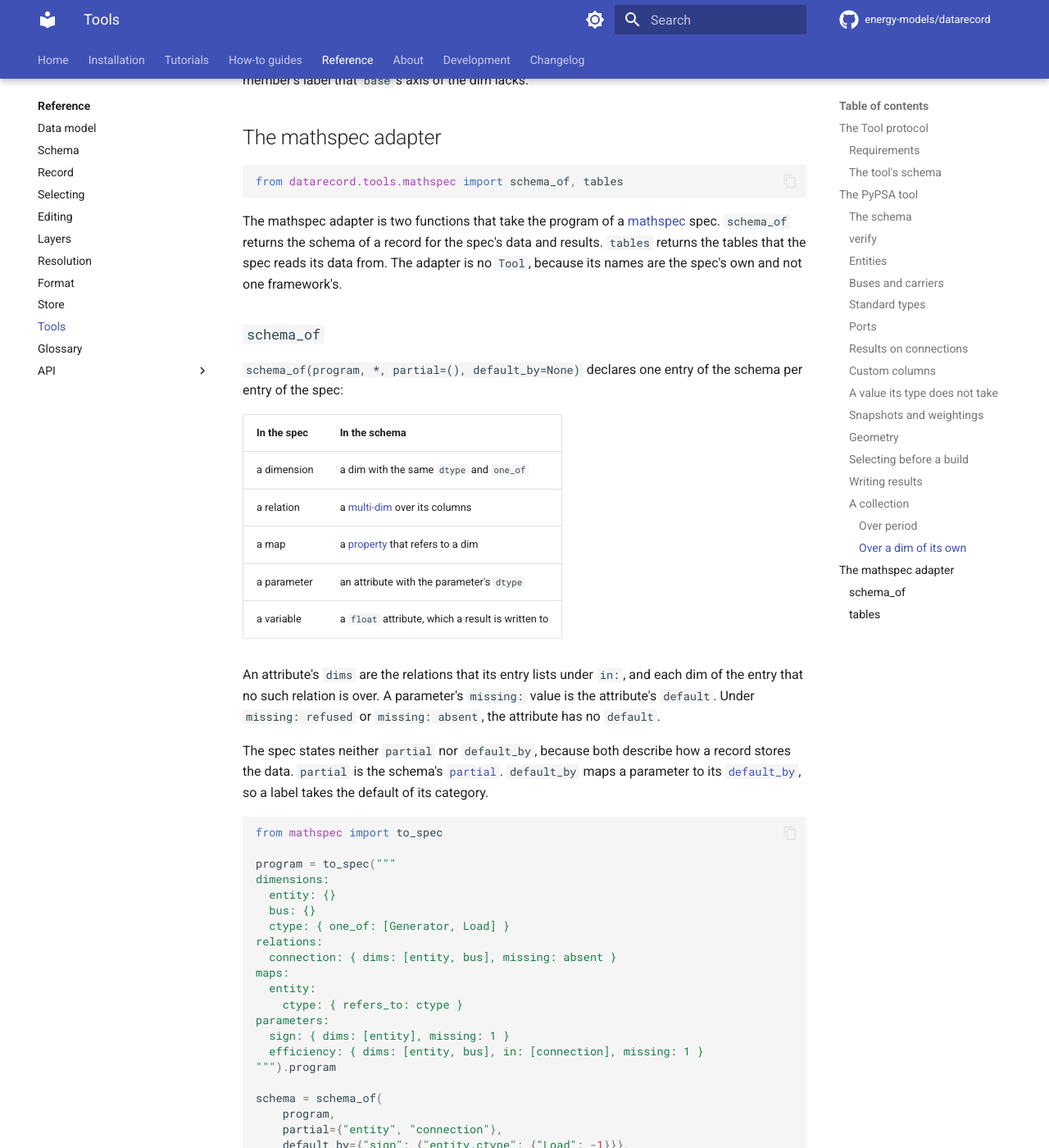
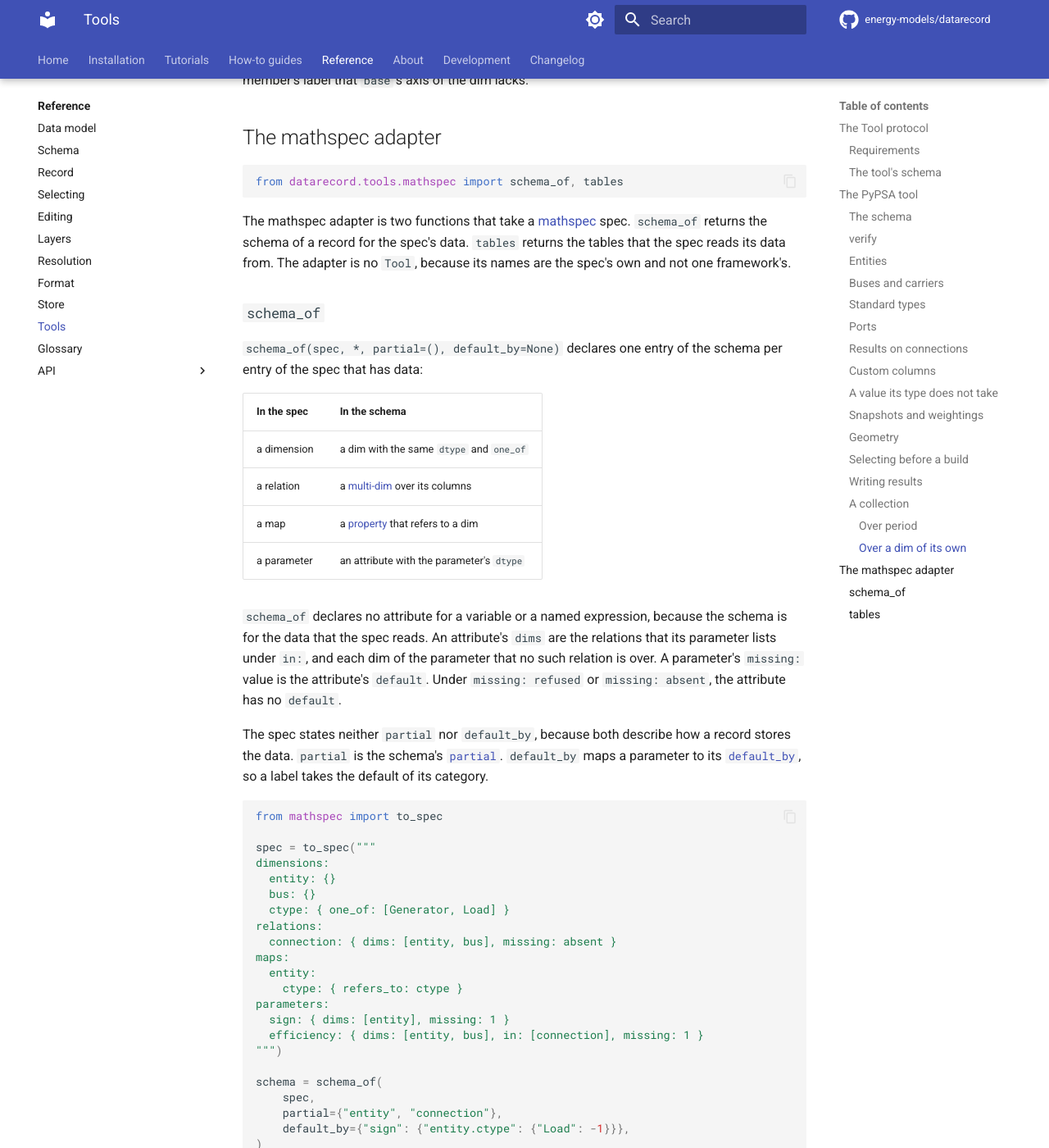
Before and after one commit to energy-models/datarecord, an MkDocs documentation site: the page built from docs/reference/tools.md, in a window 1280 px wide and 1400 px high, scrolled down 10618 px. Shown: the whole window at 82% size. Built offline with MkDocs 1.6.1 and Material for MkDocs 9.7.7, drawn with Linux system fonts in a browser that asks for light colours; comment, search, counter and statistics services are not loaded; some of the changed text lies outside the part shown.

Commit message:
feat: the mathspec adapter takes the spec, inputs only
`schema_of` and `tables` take the spec in place of its program. The
derived schema declares the data the spec reads, so a variable has no
attribute: a solve's results are a child layer, whose schema may add
them.

Co-Authored-By: Claude Fable 5.2 <noreply@anthropic.com>
Claude-Session: https://claude.ai/code/session_018B3nA1W4h3q51hxR4CJAvh

````diff
--- a/docs/reference/tools.md
+++ b/docs/reference/tools.md
@@ -360,14 +360,14 @@ They leave the other labels, the dim's axis and the SubNetworks to `base`.
 from datarecord.tools.mathspec import schema_of, tables
 ```
 
-The mathspec adapter is two functions that take the program of a [mathspec](https://mathspec.readthedocs.io) spec.
-`schema_of` returns the schema of a record for the spec's data and results.
+The mathspec adapter is two functions that take a [mathspec](https://mathspec.readthedocs.io) spec.
+`schema_of` returns the schema of a record for the spec's data.
 `tables` returns the tables that the spec reads its data from.
 The adapter is no `Tool`, because its names are the spec's own and not one framework's.
 
 ### `schema_of`
 
-`schema_of(program, *, partial=(), default_by=None)` declares one entry of the schema per entry of the spec:
+`schema_of(spec, *, partial=(), default_by=None)` declares one entry of the schema per entry of the spec that has data:
 
 | In the spec | In the schema                                               |
 | ----------- | ----------------------------------------------------------- |
@@ -375,9 +375,9 @@ The adapter is no `Tool`, because its names are the spec's own and not one frame
 | a relation  | a [multi-dim](data-model.md#multi-dims) over its columns    |
 | a map       | a [property](data-model.md#properties) that refers to a dim |
 | a parameter | an attribute with the parameter's `dtype`                   |
-| a variable  | a `float` attribute, which a result is written to           |
 
-An attribute's `dims` are the relations that its entry lists under `in:`, and each dim of the entry that no such relation is over.
+`schema_of` declares no attribute for a variable or a named expression, because the schema is for the data that the spec reads.
+An attribute's `dims` are the relations that its parameter lists under `in:`, and each dim of the parameter that no such relation is over.
 A parameter's `missing:` value is the attribute's `default`.
 Under `missing: refused` or `missing: absent`, the attribute has no `default`.
 
@@ -388,7 +388,7 @@ The spec states neither `partial` nor `default_by`, because both describe how a
 ```python
 from mathspec import to_spec
 
-program = to_spec("""
+spec = to_spec("""
 dimensions:
   entity: {}
   bus: {}
@@ -401,10 +401,10 @@ maps:
 parameters:
   sign: { dims: [entity], missing: 1 }
   efficiency: { dims: [entity, bus], in: [connection], missing: 1 }
-""").program
+""")
 
 schema = schema_of(
-    program,
+    spec,
     partial={"entity", "connection"},
     default_by={"sign": {"entity.ctype": {"Load": -1}}},
 )
@@ -421,11 +421,11 @@ The spec declares one `sign` for every entity, and the schema adds the `sign` of
 
 - `default_by` has a key that is no parameter of the spec.
 - `default_by` has a parameter under `missing: absent`, where a missing row means no value.
-- An entry lists two relations over one dim under `in:`. The spec means the combinations that both relations list, and an attribute over two multi-dims has a value for every pair of their tuples.
+- A parameter lists two relations over one dim under `in:`. The spec means the combinations that both relations list, and an attribute over two multi-dims has a value for every pair of their tuples.
 
 ### `tables`
 
-`tables(record, program)` returns one DuckDB relation per name that the spec reads data under:
+`tables(record, spec)` returns one DuckDB relation per name that the spec reads data under:
 
 | Table of    | Columns                                    | Rows                         |
 | ----------- | ------------------------------------------ | ---------------------------- |
@@ -451,7 +451,7 @@ w.add(
 )
 w.set("efficiency", 0.9, entity="wind", bus="north")
 
-handed = tables(w, program)
+handed = tables(w, spec)
 sorted(handed)  # ['bus', 'connection', 'efficiency', 'entity', 'sign']
 handed["connection"].fetchall()  # [('north', 'wind'), ('north', 'city')]
 handed["efficiency"].fetchall()  # [('north', 'wind', 0.9)]
````
Also changed, not shown: CHANGELOG.md (+5 -5 lines), 2 other files.
